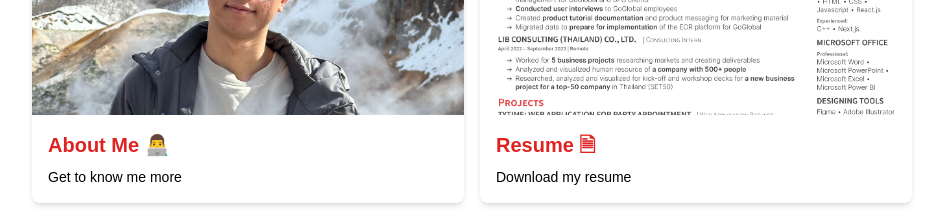
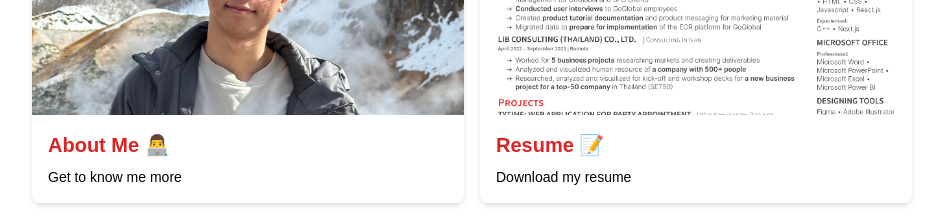
Before and after one commit to tonklable/my-portfolio, a Next.js app: page / in a window 1280 px wide. Shown: the part 980-1201 px from the top of the page, without its empty margins (168-1111 px from the left). Built offline with nearby package versions, Linux system fonts and the light colour scheme.

Commit message:
Resume emoji and bullet font

```diff
--- a/src/pages/index.js
+++ b/src/pages/index.js
@@ -54,7 +54,7 @@ export default function Home({ allPostsData }) {
               <Link href="/resume">
                 <Card
                   imageUrl={'/img/Resume_Mercari_SE.png'}
-                  title="Resume 🗎"
+                  title="Resume 📝"
                   subtitle="Download my resume"
                 />
               </Link>
--- a/src/pages/resume.js
+++ b/src/pages/resume.js
@@ -12,7 +12,7 @@ export default function Resume() {
             </Head>
             <div className='relative w-screen h-auto mx-auto'>
                 <h1 className="text-xl lg:text-3xl text-left md:my-8 font-bold text-black font-sans leading-tight px-8 md:px-16 mt-8">
-                    Resume 📄
+                    Resume 📝
                 </h1>
                 <div className="grid grid-cols-1 md:grid-cols-3">
                     <div className="flex order-2 md:order-1 col-span-2 m-auto bg-white shadow-lg">
--- a/src/styles/globals.css
+++ b/src/styles/globals.css
@@ -34,7 +34,7 @@
 }
 
 .markdown-content li {
-    @apply my-1;
+    @apply my-1 font-serif;
 }
 
 .markdown-content strong,
```
